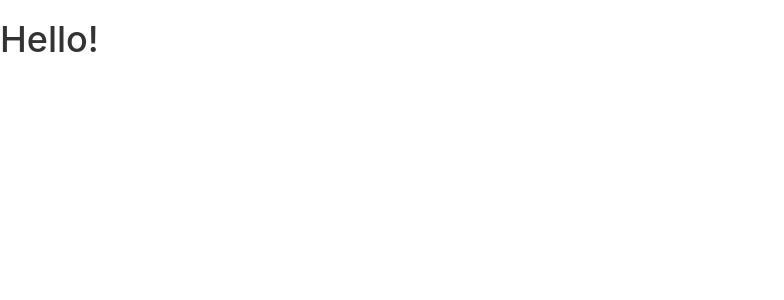
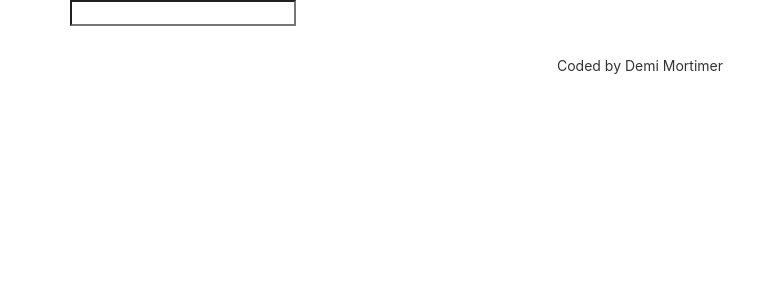
Before and after one commit to demimortimer/dictionary-project, a React (Create React App) app: page / in a window 1280 px wide. Shown: the top 300 px of the page, without its empty margins (0-784 px from the left). Built offline with nearby package versions, Linux system fonts and the light colour scheme.

Commit message:
search engine added

```diff
--- a/src/App.css
+++ b/src/App.css
@@ -0,0 +1,4 @@
+.App-footer {
+  text-align: center;
+  margin: 30px;
+}
--- a/src/App.js
+++ b/src/App.js
@@ -1,10 +1,16 @@
 import "./App.css";
+import Dictionary from "./Dictionary.js";
 
 function App() {
   return (
     <div className="App">
-      <header className="App-header"></header>
-      <h1 class="display-1">Hello!</h1>
+      <div className="container">
+        <header className="App-header"></header>
+        <main>
+          <Dictionary />
+        </main>
+        <footer className="App-footer">Coded by Demi Mortimer</footer>
+      </div>
     </div>
   );
 }
--- /dev/null
+++ b/src/Dictionary.css
@@ -0,0 +1,2 @@
+.Dictionary {
+}
--- /dev/null
+++ b/src/Dictionary.js
@@ -0,0 +1,22 @@
+import React, { useState } from "react";
+import "./Dictionary.css";
+
+export default function Dictionary() {
+  let [keyword, setKeyword] = useState("");
+
+  function search(event) {
+    event.preventDefault();
+    alert(`Searching for ${keyword} definition`);
+  }
+
+  function handleKeywordChange(event) {
+    setKeyword(event.target.value);
+  }
+  return (
+    <div className="Dictionary">
+      <form onSubmit={search}>
+        <input type="search" onChange={handleKeywordChange} />
+      </form>
+    </div>
+  );
+}
```
